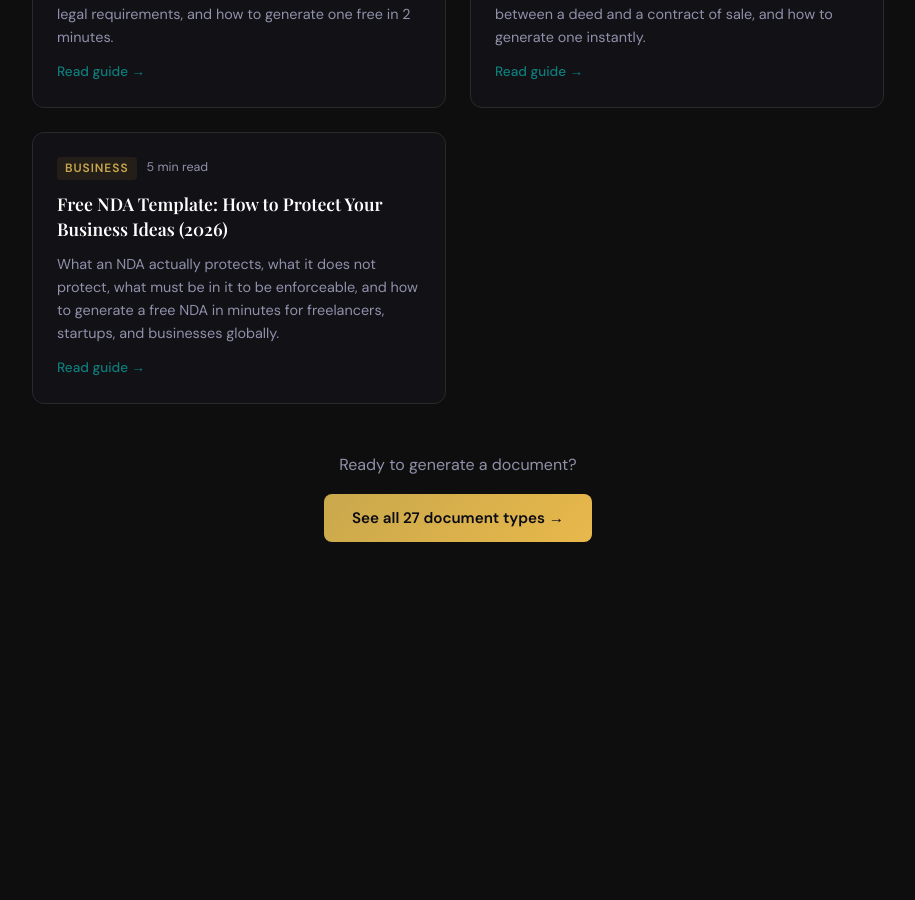
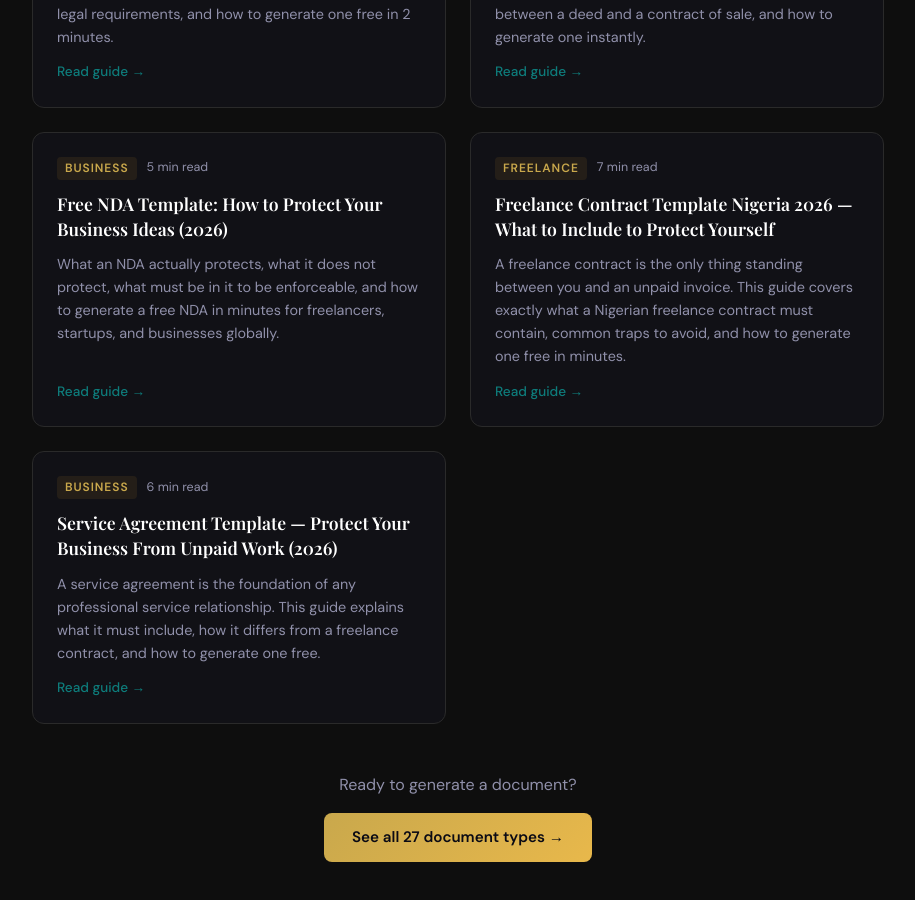
Before and after one commit to dgtalquantumleap-ai/signova, a React (Vite) app: page /blog in a window 1280 px wide. Shown: the part 480-1380 px from the top of the page, without its empty margins (182-1097 px from the left). Before the commit the page ends 1102 px from the top, so only its background shows below. Built offline with nearby package versions, Linux system fonts and the light colour scheme.

Commit message:
content: add freelance contract and service agreement blog posts

```diff
--- a/src/data/blogPosts.js
+++ b/src/data/blogPosts.js
@@ -99,6 +99,72 @@ export const BLOG_POSTS = [
     ],
     cta: { label: 'Generate Your Free NDA →', href: '/generate/nda' }
   },
+
+  {
+    slug: 'freelance-contract-template-nigeria',
+    title: 'Freelance Contract Template Nigeria 2026 — What to Include to Protect Yourself',
+    description: 'A freelance contract is the only thing standing between you and an unpaid invoice. This guide covers exactly what a Nigerian freelance contract must contain, common traps to avoid, and how to generate one free in minutes.',
+    date: '2026-03-10',
+    readTime: '7 min read',
+    category: 'Freelance',
+    keywords: 'freelance contract Nigeria, freelance agreement template Nigeria, client contract freelancer Lagos, freelance invoice contract Nigeria 2026',
+    sections: [
+      {
+        heading: 'Why Every Nigerian Freelancer Needs a Written Contract',
+        body: `If you have ever chased a client for payment, had a client demand more work than agreed, or lost a project to scope creep — you did not have a proper contract in place.\n\nFreelancing in Nigeria without a written contract is the single most common way talented people lose money. The client memory of what was agreed always differs from yours when money is involved. A contract is not about distrust — it is about clarity. It documents what was agreed before the disagreement happens.\n\nUnder Nigerian contract law, oral agreements are valid but nearly impossible to enforce without evidence. A signed written contract is your evidence.`
+      },
+      {
+        heading: 'What a Freelance Contract Must Cover',
+        body: `1. Scope of work — describe exactly what you will deliver. Be specific. "Logo design" is not enough. "Three logo concepts, two rounds of revision, final files delivered in PNG, SVG, and AI format" is a scope.\n\n2. Payment amount and schedule — state the total fee, deposit requirement (typically 50% upfront), and payment due date for the balance. Specify the currency and payment method.\n\n3. Timeline — project start date, milestone dates if applicable, and final delivery date. Include a clause that delays caused by the client extend the deadline accordingly.\n\n4. Revision policy — how many rounds of revisions are included. What happens if the client requests changes beyond that — quote for additional work.\n\n5. Ownership and intellectual property — who owns the work? Typically the client owns final deliverables upon full payment. You retain ownership of unused concepts, working files, and your portfolio right to show the work.\n\n6. Kill fee — if the client cancels mid-project, they owe you a kill fee (typically 50% of remaining balance). Without this clause, a client can cancel after you have spent weeks working and owe you nothing.\n\n7. Late payment — specify a late payment fee (e.g., 5% per month) on overdue invoices. This is legal under Nigerian contract law and incentivises timely payment.\n\n8. Governing law — which state's laws govern the contract.`
+      },
+      {
+        heading: 'The Scope Creep Problem — and How a Contract Stops It',
+        body: `Scope creep is when a client keeps adding tasks beyond the original agreement — "can you also do the social media graphics?" "Can you just make this one more change?" "While you\'re at it..." Each addition is small. Together they can double the work without doubling the pay.\n\nA contract with a clear scope of work and a defined change request process stops this. When a client asks for something outside scope, you point to the contract: "That falls outside what we agreed. I can do it for an additional X." Without a contract, you have no reference point and the conversation becomes a dispute.`
+      },
+      {
+        heading: 'The Deposit Clause — Non-Negotiable',
+        body: `Never begin work without a deposit. This is the single most important financial protection in any freelance contract.\n\nA 50% deposit before work begins does two things: it filters out clients who were never serious, and it ensures you are compensated for time spent even if the project falls apart.\n\nYour contract should state clearly: "Work commences upon receipt of the 50% deposit. The deposit is non-refundable if the project is cancelled after work has commenced."\n\nClients who resist paying a deposit are the clients most likely to ghost you after delivery.`
+      },
+      {
+        heading: 'Generate Your Freelance Contract Free',
+        body: `Signova generates a complete, professional freelance contract in under 3 minutes. Fill in your name, client name, scope of work, project fee, payment schedule, and delivery timeline — Signova generates a properly structured contract you can send for signing before you start a single line of work.\n\nWorks for designers, developers, writers, marketers, photographers, consultants, and any freelancer or service provider in Nigeria or internationally. Preview free, download for $4.99.`
+      },
+    ],
+    cta: { label: 'Generate Freelance Contract Free →', href: '/generate/freelance-contract' }
+  },
+
+  {
+    slug: 'service-agreement-template-free',
+    title: 'Service Agreement Template — Protect Your Business From Unpaid Work (2026)',
+    description: 'A service agreement is the foundation of any professional service relationship. This guide explains what it must include, how it differs from a freelance contract, and how to generate one free.',
+    date: '2026-03-11',
+    readTime: '6 min read',
+    category: 'Business',
+    keywords: 'service agreement template free, service contract template, service agreement Nigeria, professional services contract 2026, service agreement generator',
+    sections: [
+      {
+        heading: 'What Is a Service Agreement and Who Needs One?',
+        body: `A service agreement (also called a service contract or professional services agreement) is a legally binding contract between a service provider and a client that sets out the terms under which services will be delivered.\n\nAny business or individual that provides services for payment needs a service agreement. This includes:\n\n- Cleaning companies\n- IT consultants and software developers\n- Marketing agencies\n- Event planners\n- Caterers\n- Accountants and bookkeepers\n- Security companies\n- Maintenance and repair businesses\n- Tutors and trainers\n\nIf your business does not have a signed service agreement before starting work, you are trusting that the client will pay you and honour what was discussed verbally. That trust fails more often than it should.`
+      },
+      {
+        heading: 'Service Agreement vs. Freelance Contract — What Is the Difference?',
+        body: `The terms are often used interchangeably, but there is a meaningful difference:\n\nA freelance contract is typically for project-based, one-time engagements — a logo design, a website build, a written report. The relationship ends when the project ends.\n\nA service agreement is typically for ongoing or recurring services — monthly accounting, weekly cleaning, quarterly maintenance. It covers a continuing relationship and may auto-renew.\n\nIf you provide services on an ongoing basis, you need a service agreement, not just a one-off contract.`
+      },
+      {
+        heading: 'What a Service Agreement Must Include',
+        body: `1. Description of services — what exactly will you provide? Be specific about what is and is not included.\n\n2. Service schedule — when will services be delivered? For recurring services, specify frequency and timing.\n\n3. Fees and payment terms — your rate, whether it is per hour, per month, or per project. Payment due date. Accepted payment methods.\n\n4. Contract duration — start date, end date (or indefinite with notice period).\n\n5. Termination clause — how much notice either party must give to end the agreement. Typically 30 days for ongoing service contracts.\n\n6. Liability limitation — limits your financial exposure if something goes wrong during service delivery.\n\n7. Independent contractor clause — confirms that you are a service provider, not an employee. Critical for tax and legal purposes.\n\n8. Confidentiality — if you will have access to the client's sensitive information, include a confidentiality clause.\n\n9. Dispute resolution — how disputes will be handled. Specify the governing law and whether you prefer mediation or arbitration before litigation.`
+      },
+      {
+        heading: 'The Termination Clause — Why It Matters More Than People Think',
+        body: `Most service providers focus on the payment terms and ignore the termination clause. This is a mistake.\n\nWithout a proper termination clause, a client can end the relationship with no notice, at any time, and owe you nothing for work already scheduled or in progress.\n\nA good termination clause specifies:\n- Minimum notice period (30 days is standard for monthly service contracts)\n- What happens to work in progress — you are paid for work completed up to the termination date\n- Whether the deposit or retainer is refundable upon termination\n- Circumstances where you can terminate immediately (non-payment, client breach)`
+      },
+      {
+        heading: 'Generate Your Service Agreement Free',
+        body: `Signova generates a complete service agreement customised to your business in under 3 minutes. Describe the services you provide, set your rates and payment terms, and specify the contract duration — Signova structures a professional agreement ready for your client to sign.\n\nFree preview. $4.99 to download. No account needed. Works for businesses in Nigeria, the UK, Canada, the US, Kenya, Ghana, South Africa, and 180+ countries.`
+      },
+    ],
+    cta: { label: 'Generate Service Agreement Free →', href: '/generate/service-agreement' }
+  },
 ]
 
 export function getPostBySlug(slug) {
```
